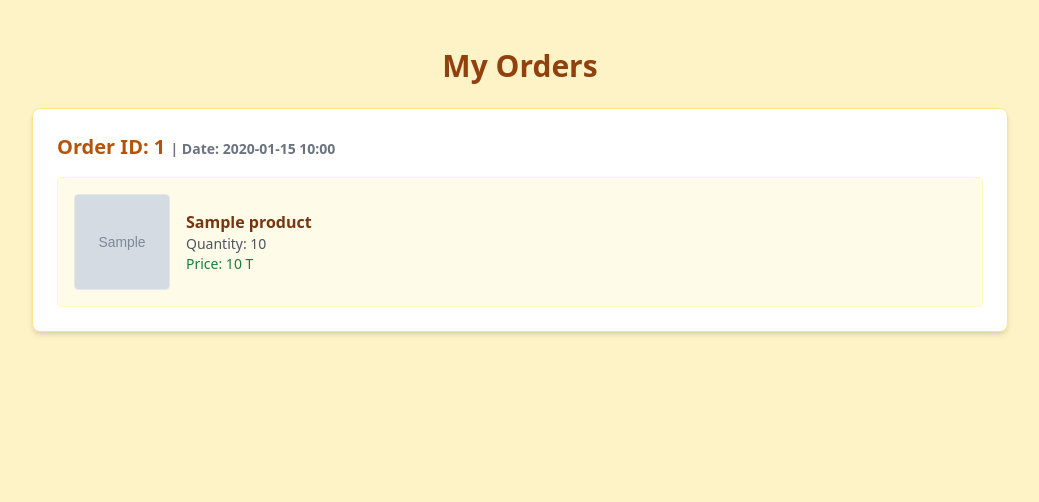
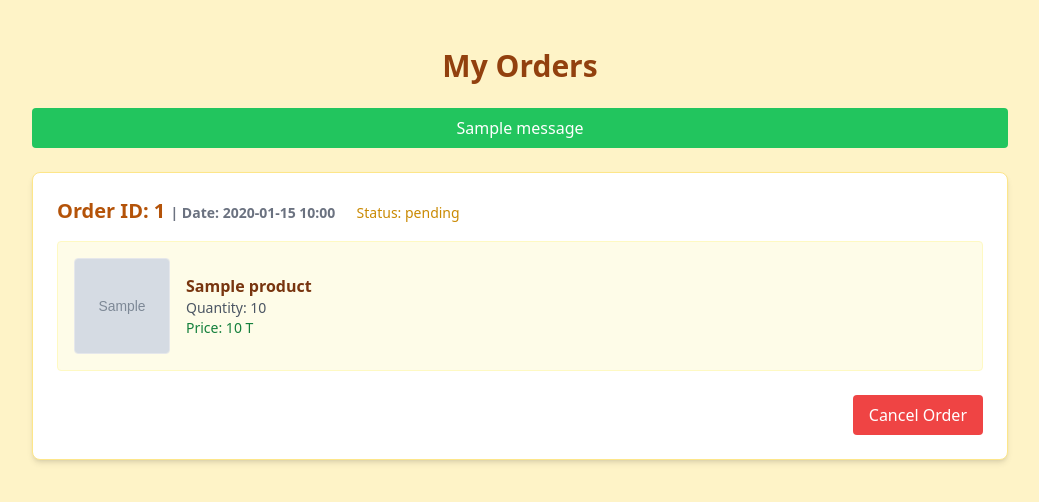
Before and after one commit to firooz-hosseini/CoffeeShop, a Django app: page /orders/my-orders/ in a window 1280 px wide. Shown: the top 502 px of the page, without its empty margins (120-1159 px from the left). Run offline with Django 5.2, Linux system fonts and the light colour scheme; a user stored in the database is signed in; tables that the repository leaves empty hold one stand-in row (values such as "Sample post"); grey boxes marked "Sample" are stand-in pictures; one stand-in notice (Sample message) is shown; some libraries are stand-ins or nearby versions.

Commit message:
add status for order temlate

```diff
--- a/templates/order/order_list.html
+++ b/templates/order/order_list.html
@@ -7,10 +7,19 @@
     <script src="https://cdn.tailwindcss.com"></script>
 </head>
 <body class="bg-amber-100 text-gray-800">
-
     <div class="max-w-5xl mx-auto px-6 py-12">
 
         <h1 class="text-3xl font-bold text-amber-800 mb-6 text-center">My Orders</h1>
+
+        {% if messages %}
+          <ul class="mb-6">
+            {% for message in messages %}
+              <li class="text-center text-white py-2 px-4 rounded {% if message.tags == 'success' %}bg-green-500{% elif message.tags == 'error' %}bg-red-500{% else %}bg-blue-500{% endif %}">
+                {{ message }}
+              </li>
+            {% endfor %}
+          </ul>
+        {% endif %}
 
         {% if orders %}
           <div class="space-y-8">
@@ -19,6 +28,13 @@
                 <h3 class="text-xl font-semibold text-amber-700 mb-4">
                   Order ID: {{ order.id }}
                   <span class="text-gray-500 text-sm">| Date: {{ order.time|date:"Y-m-d H:i" }}</span>
+                  <span class="ml-4 text-sm font-medium
+                  {% if order.status == 'pending' %}text-yellow-600
+                  {% elif order.status == 'delivered' %}text-green-600
+                  {% elif order.status == 'canceled' %}text-red-600
+                  {% else %}text-gray-500{% endif %}">
+                  Status: {{ order.get_status_display }}
+                </span>
                 </h3>
 
                 <ul class="space-y-4">
@@ -44,6 +60,17 @@
                     </li>
                   {% endfor %}
                 </ul>
+                {% if user == order.user %}
+                  <div class="mt-6 text-right">
+                    <form method="post" action="{% url 'cancel_order' order.id %}">
+                      {% csrf_token %}
+                      <button type="submit"
+                              class="bg-red-500 text-white px-4 py-2 rounded hover:bg-red-600">
+                        Cancel Order
+                      </button>
+                    </form>
+                  </div>
+                {% endif %}
               </div>
             {% endfor %}
           </div>
```
